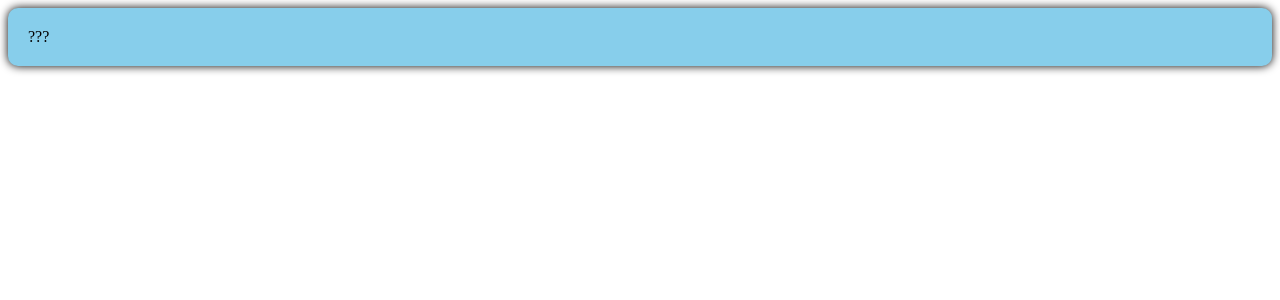
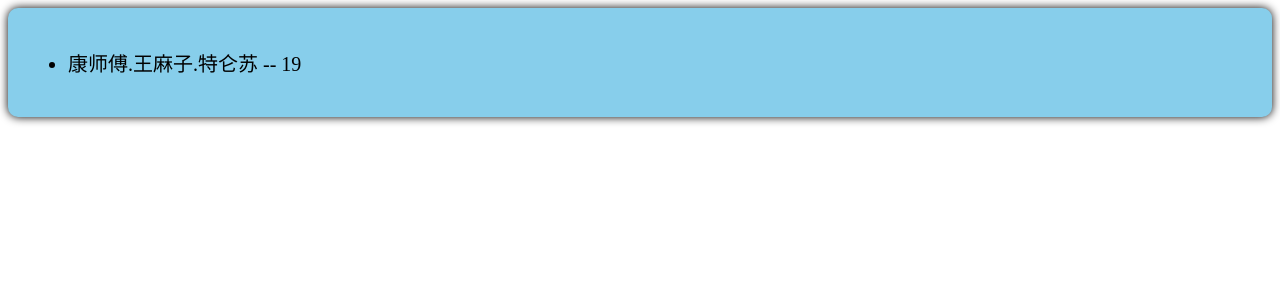
Before and after one commit to clang2you/vue3class, a Vue app: page / in a window 1280 px wide. Shown: the top 300 px of the page. Built offline with nearby package versions, Linux system fonts and the light colour scheme.

Commit message:
props 的使用

```diff
--- a/src/App.vue
+++ b/src/App.vue
@@ -1,7 +1,19 @@
 <template>
-  <Person />
+  <!-- 务必看懂下面这一行代码 -->
+  <!-- <h2 a="1+1" :b="1+1" c="x" :d="x" ref="qwe">测试</h2> -->
+  <Person a="哈哈"/>
 </template>
 
 <script lang="ts" setup name="App">
   import Person from './components/Person.vue';
+  import { reactive } from 'vue';
+  import { type Persons } from '@/types'
+
+  let x = 9
+
+  let personList = reactive<Persons>([
+    { id: 'asyund7asfd01', name: '张三', age: 60 },
+    { id: 'asyund7asfd02', name: '李四', age: 18 },
+    { id: 'asyund7asfd03', name: '王五', age: 5 }
+  ])
 </script>
--- a/src/components/Person.vue
+++ b/src/components/Person.vue
@@ -1,19 +1,28 @@
 <template>
   <div class="person">
-    ???
+    <ul>
+      <li v-for="personObj in list" :key="personObj.id">
+        {{ personObj.name }} -- {{ personObj.age }}
+      </li>
+    </ul>
   </div>
 </template>
 
 <script lang="ts" setup name="Person">
-  import { type PersonInter, type Persons } from '@/types'
+  import { withDefaults } from 'vue'
+  import { type Persons } from '@/types'
 
-  // let person: PersonInter = { id: 'asyund7asfd01', name: '张三', age: 60 }
+  // defineProps(['list'])
 
-  let personList: Persons = [
-    { id: 'asyund7asfd01', name: '张三', age: 60 },
-    { id: 'asyund7asfd02', name: '李四', age: 18 },
-    { id: 'asyund7asfd03', name: '王老五', age: 5 }
-  ]
+  // 接收 list + 限制类型
+  // defineProps<{list: Persons}>()
+
+  // 接收 list + 限制类型 + 限制必要性 + 指定默认值
+  withDefaults(defineProps<{ list?: Persons }>(), {
+    list: () => [{ id: 'ausydgyu01', name: '康师傅.王麻子.特仑苏', age: 19 }]
+  })
+  /* let x = defineProps(['list'])
+  console.log(x) */
 
 </script>
 
```
